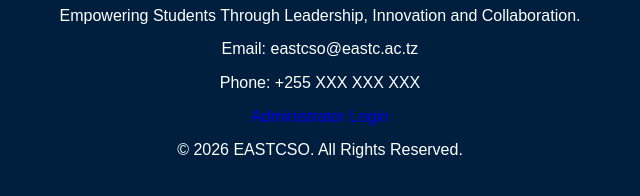
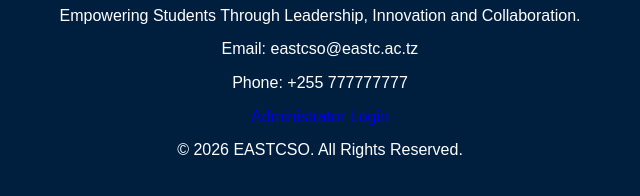
Before and after one commit to Angel12131213/EASTCO, a plain HTML site: page index.html in a window 1280 px wide. Shown: the part 1520-1716 px from the top of the page, 320-960 px from the left. Drawn offline with Linux system fonts and the light colour scheme.

Commit message:
Update index.html

```diff
--- a/index.html
+++ b/index.html
@@ -204,7 +204,7 @@
     <p>
 
         Phone:
-        +255 XXX XXX XXX
+        +255 777777777
 
     </p>
 
```
